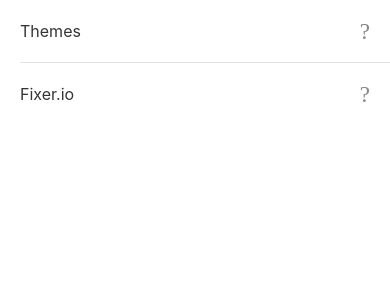
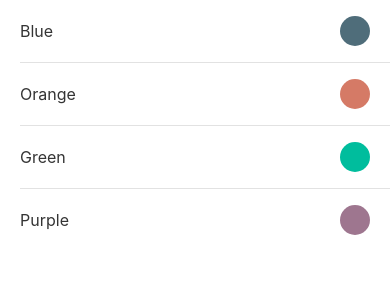
Before and after one commit to vcapretz/currency-converter, a React Native app: screen / in a window 390 px wide. Shown: the top 300 px of the page. Built offline with nearby package versions, Linux system fonts and the light colour scheme.

Commit message:
add themes screen and split icon logic in ListIcon

```diff
--- /dev/null
+++ b/src/components/CheckIcon.js
@@ -0,0 +1,35 @@
+import React from 'react';
+import PropTypes from 'prop-types';
+
+import styled from 'styled-components/native';
+
+const StyledIcon = styled.View`
+  width: 30;
+  height: 30;
+  border-radius: 15;
+  background-color: ${({ color }) => color};
+  align-items: center;
+  justify-content: center;
+`;
+
+const StyledIconImage = styled.Image`
+  width: 18;
+`;
+
+const CheckIcon = ({ color = 'transparent', checkmark = false }) => (
+  <StyledIcon color={color}>
+    {checkmark && (
+      <StyledIconImage
+        resizeMode="contain"
+        source={require('../assets/check.png')}
+      />
+    )}
+  </StyledIcon>
+);
+
+CheckIcon.propTypes = {
+  color: PropTypes.string,
+  checkmark: PropTypes.bool,
+};
+
+export default CheckIcon;
--- a/src/components/ListItem.js
+++ b/src/components/ListItem.js
@@ -17,46 +17,12 @@
   color: #343434;
 `;
 
-const StyledIcon = styled.View`
-  width: 30;
-  height: 30;
-  border-radius: 15;
-  background-color: ${({ visible }) => (visible ? '#4f6d7a' : 'transparent')};
-  align-items: center;
-  justify-content: center;
-`;
-
-const StyledIconImage = styled.Image`
-  width: 18;
-`;
-const Icon = ({ visible, checkmark }) => (
-  <StyledIcon visible={visible}>
-    {checkmark && (
-      <StyledIconImage
-        resizeMode="contain"
-        source={require('../assets/check.png')}
-      />
-    )}
-  </StyledIcon>
-);
-
-const ListItem = ({
-  text,
-  selected = false,
-  checkmark = true,
-  visible = true,
-  onPress,
-  customIcon = null,
-}) => (
+const ListItem = ({ text, onPress, icon = null }) => (
   <TouchableHighlight onPress={onPress} underlayColor="#343434">
     <StyledListItemContainer>
       <StyledListItemText>{text}</StyledListItemText>
-      {!customIcon && selected ? (
-        <Icon visible={visible} checkmark={checkmark} />
-      ) : (
-        <Icon />
-      )}
-      {customIcon}
+
+      {icon}
     </StyledListItemContainer>
   </TouchableHighlight>
 );
--- a/src/index.js
+++ b/src/index.js
@@ -2,6 +2,7 @@
 import Home from './screens/Home';
 import CurrencyList from './screens/CurrencyList';
 import Options from './screens/Options';
+import Themes from './screens/Themes';
 
 // export default () => <Home />;
-export default () => <Options />;
+export default () => <Themes />;
--- a/src/screens/CurrencyList.js
+++ b/src/screens/CurrencyList.js
@@ -5,6 +5,7 @@
 import ListItem from '../components/ListItem';
 import Separator from '../components/Separator';
 import currencies from '../data/currencyList';
+import CheckIcon from '../components/CheckIcon';
 
 const StyledSafeAreaView = styled.SafeAreaView`
   flex: 1;
@@ -18,7 +19,16 @@
       keyExtractor={item => item}
       ItemSeparatorComponent={Separator}
       renderItem={({ item }) => (
-        <ListItem text={item} selected={item === 'BRL'} onPress={() => ({})} />
+        <ListItem
+          text={item}
+          onPress={() => ({})}
+          icon={
+            <CheckIcon
+              color={item === 'BRL' ? '#4f6d7a' : 'transparent'}
+              checkmark={item === 'BRL'}
+            />
+          }
+        />
       )}
     />
   </StyledSafeAreaView>
--- a/src/screens/Options.js
+++ b/src/screens/Options.js
@@ -1,5 +1,5 @@
 import React from 'react';
-import { ScrollView, Platform } from 'react-native';
+import { ScrollView, Platform, StatusBar } from 'react-native';
 import styled from 'styled-components/native';
 import ListItem from '../components/ListItem';
 import Separator from '../components/Separator';
@@ -15,11 +15,12 @@
 
 export default () => (
   <StyledSafeAreaView>
+    <StatusBar translucent={false} barStyle="dark-content" />
     <ScrollView>
       <ListItem
         text="Themes"
         onPress={() => ({})}
-        customIcon={
+        icon={
           <Icon
             name={`${platformPrefix[Platform.OS]}-arrow-forward`}
             color={ICON_COLOR}
@@ -32,7 +33,7 @@
       <ListItem
         text="Fixer.io"
         onPress={() => ({})}
-        customIcon={
+        icon={
           <Icon
             name={`${platformPrefix[Platform.OS]}-link`}
             color={ICON_COLOR}
--- /dev/null
+++ b/src/screens/Themes.js
@@ -0,0 +1,49 @@
+import React from 'react';
+import { ScrollView, StatusBar } from 'react-native';
+import styled from 'styled-components/native';
+import ListItem from '../components/ListItem';
+import Separator from '../components/Separator';
+import CheckIcon from '../components/CheckIcon';
+
+const StyledSafeAreaView = styled.SafeAreaView`
+  flex: 1;
+`;
+
+const primaryBlue = '#4f6d7a';
+const primaryOrange = '#d57a66';
+const primaryGreen = '#00bd9d';
+const primaryPurple = '#9e768f';
+
+export default () => (
+  <StyledSafeAreaView>
+    <StatusBar translucent={false} barStyle="dark-content" />
+    <ScrollView>
+      <ListItem
+        text="Blue"
+        onPress={() => ({})}
+        icon={<CheckIcon color={primaryBlue} checkmark={false} />}
+      />
+      <Separator />
+
+      <ListItem
+        text="Orange"
+        onPress={() => ({})}
+        icon={<CheckIcon color={primaryOrange} checkmark={false} />}
+      />
+      <Separator />
+
+      <ListItem
+        text="Green"
+        onPress={() => ({})}
+        icon={<CheckIcon color={primaryGreen} checkmark={false} />}
+      />
+      <Separator />
+
+      <ListItem
+        text="Purple"
+        onPress={() => ({})}
+        icon={<CheckIcon color={primaryPurple} checkmark={false} />}
+      />
+    </ScrollView>
+  </StyledSafeAreaView>
+);
```
